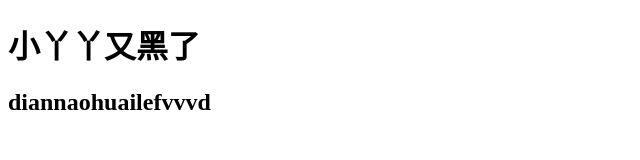
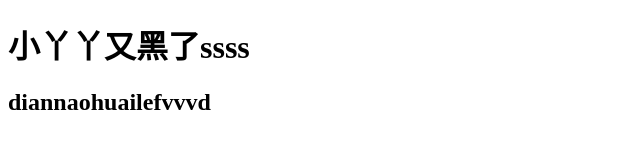
Before and after one commit to WuMengYu/WuMengYu.github.io, a plain HTML site: page index.html in a window 1280 px wide. Shown: the full height of the page, 0-640 px from the left. Drawn offline with Linux system fonts and the light colour scheme.

Commit message:
Update index.html

```diff
--- a/index.html
+++ b/index.html
@@ -5,7 +5,7 @@
     <title></title>
   </head>
   <body>
-     <h1>小丫丫又黑了</h1>
+     <h1>小丫丫又黑了ssss</h1>
      <h2>diannaohuailefvvvd</h2>
   </body>
 </html>
```
